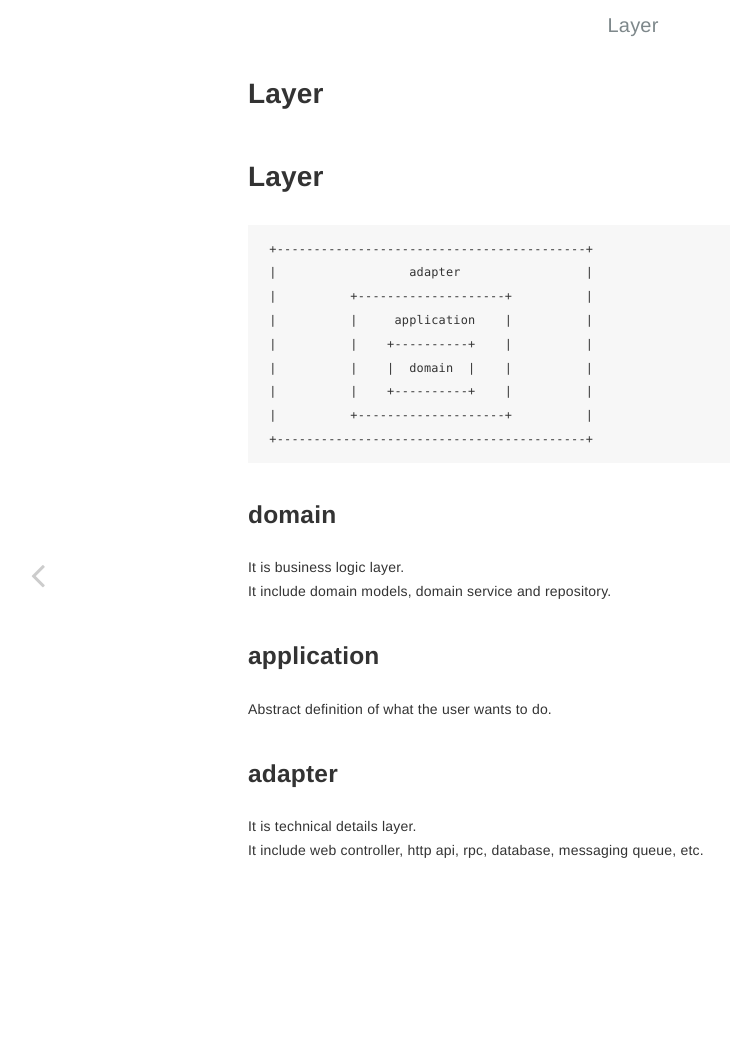
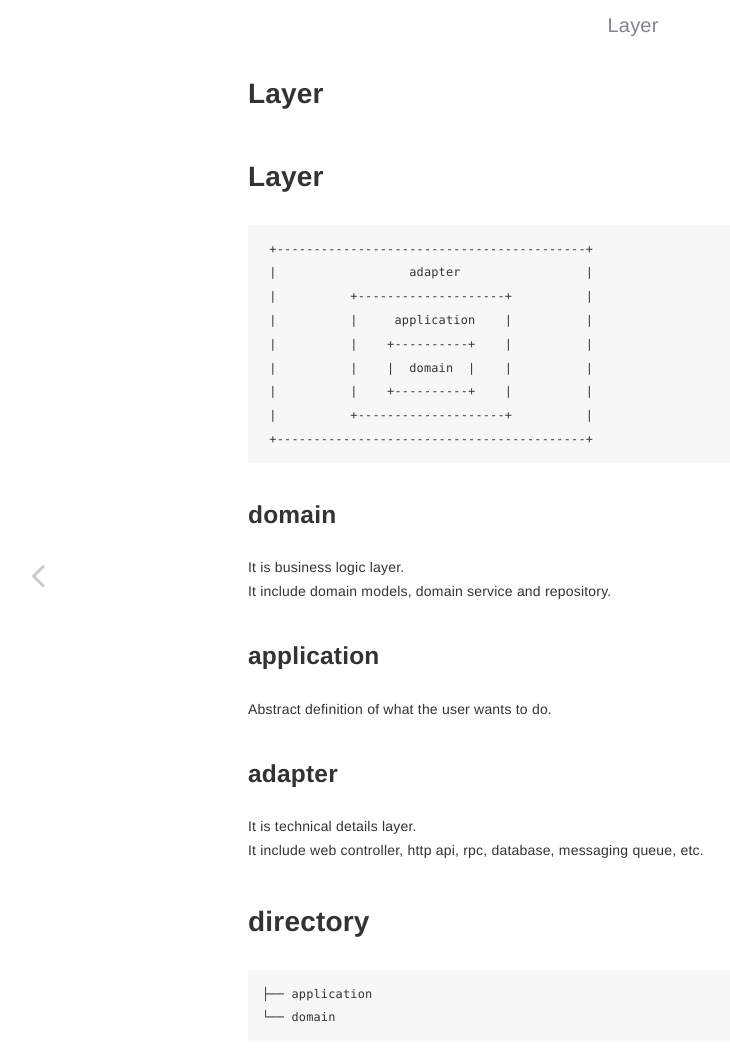
Before and after one commit to ByeongUkChoi/hexagonal-architecture-in-elixir, a Jekyll site: the page built from docs/_posts/2021-10-26-layer-guide.md, in a window 1280 px wide. Shown: the top 1061 px of the page, without its empty margins (7-737 px from the left). Built offline with Jekyll 4.4.1, drawn with Linux system fonts in a browser that asks for light colours.

````diff
--- a/docs/_posts/2021-10-26-layer-guide.md
+++ b/docs/_posts/2021-10-26-layer-guide.md
@@ -24,3 +24,9 @@ Abstract definition of what the user wants to do.
 ## adapter
 It is technical details layer.
 It include web controller, http api, rpc, database, messaging queue, etc.
+
+# directory
+```
+├── application
+└── domain
+```
````
Also changed, not shown: 5 other files.
